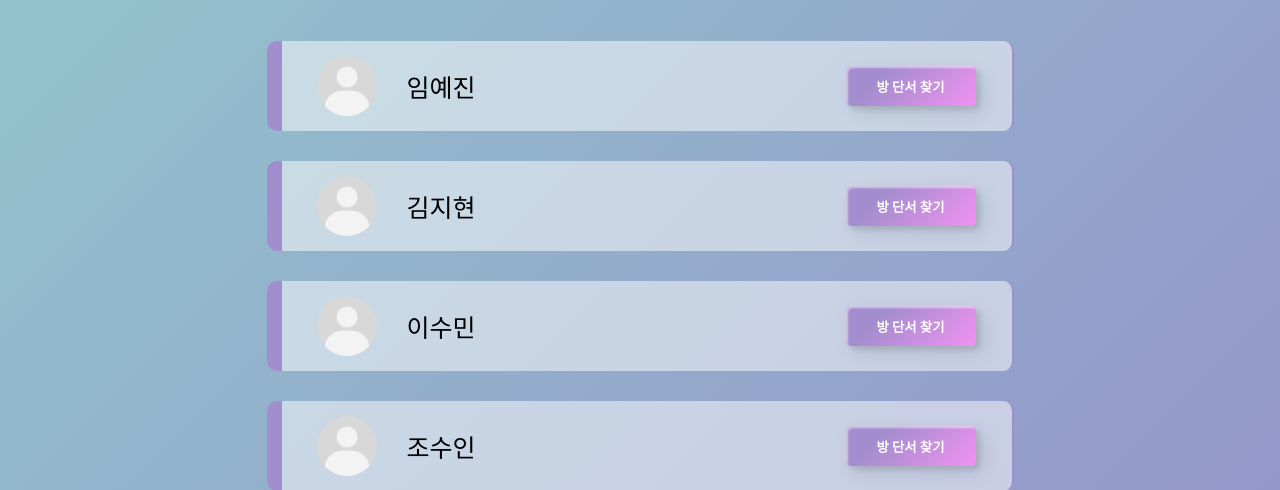
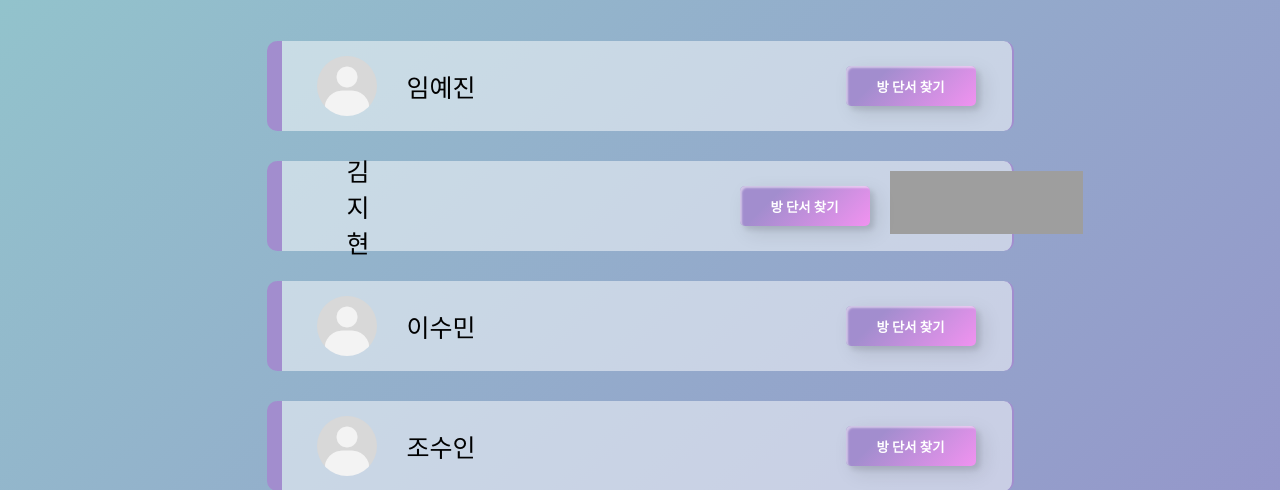
Before and after one commit to dukwoo/DRAKE, a Django app: page /friends/ in a window 1280 px wide. Shown: the part 199-689 px from the top of the page. Run offline with Django 4.2, Linux system fonts and the light colour scheme; parts of the project's set-up code (start-up, migrations or seed data) failed here and were passed over; some libraries are stand-ins or nearby versions; some web fonts are replaced; grey boxes are pictures that could not be loaded.

Commit message:
프렌드에 div추가.. 근데 뭐해야할지모르겠음

```diff
--- a/prensend/templates/prensend/friends.html
+++ b/prensend/templates/prensend/friends.html
@@ -220,6 +220,11 @@
                     방 단서 찾기
                 </button>
             </div>
+            <div class="missing">
+	            <a href="http://unity3d.com/webplayer/" title="Unity Web Player. Install now!">
+		            <img alt="Unity Web Player. Install now!" src="http://webplayer.unity3d.com/installation/getunity.png" width="193" height="63" />
+	            </a>
+            </div>
         </div>
         <div class="freind_box2">
             <div class="friend_image">
--- a/prensend/templates/prensend/game.html
+++ b/prensend/templates/prensend/game.html
@@ -38,4 +38,5 @@
     <div class="green-bg" style="margin-bottom: 60px;">
         <hr class="divider">
     </div>
+
     {% endblock %}
```
